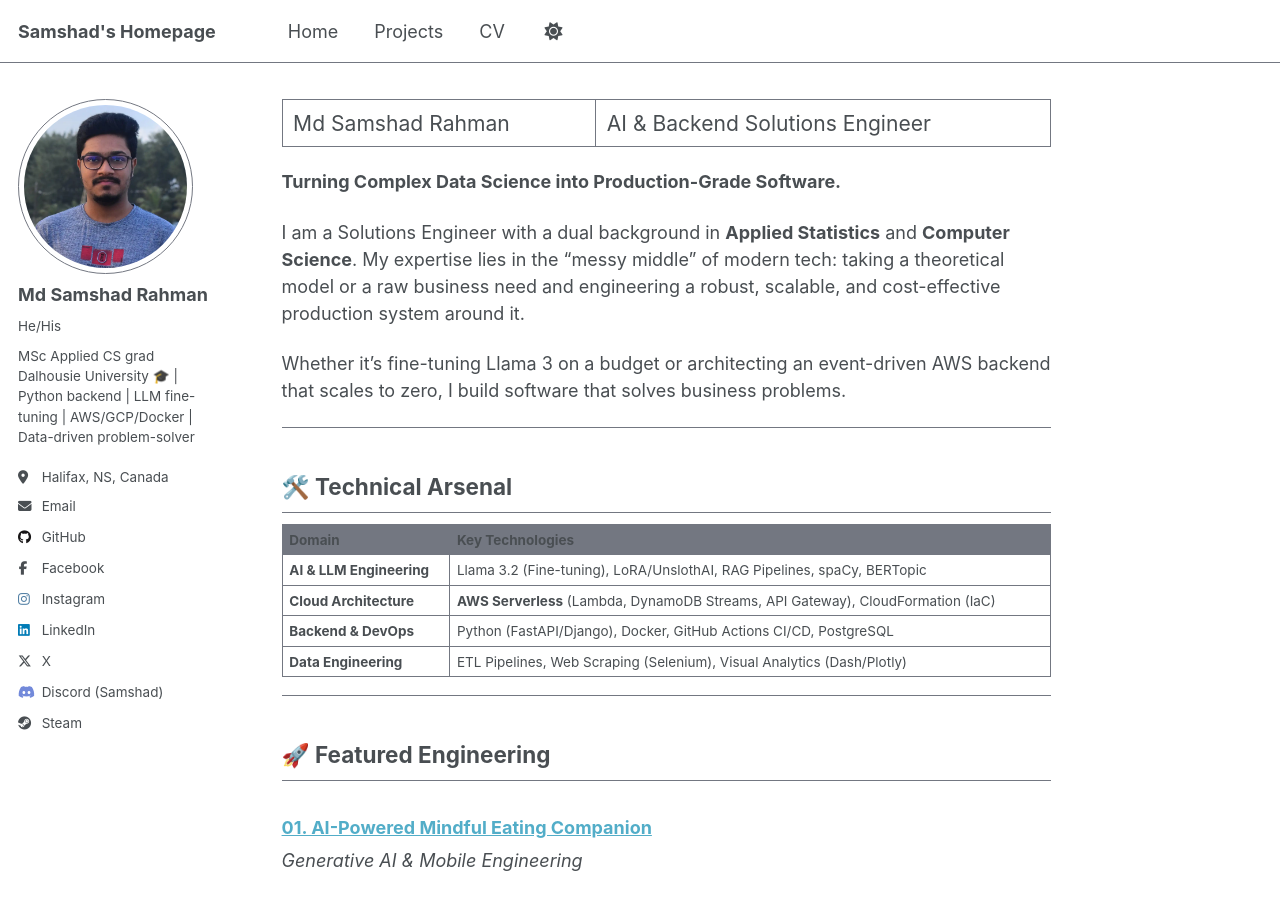
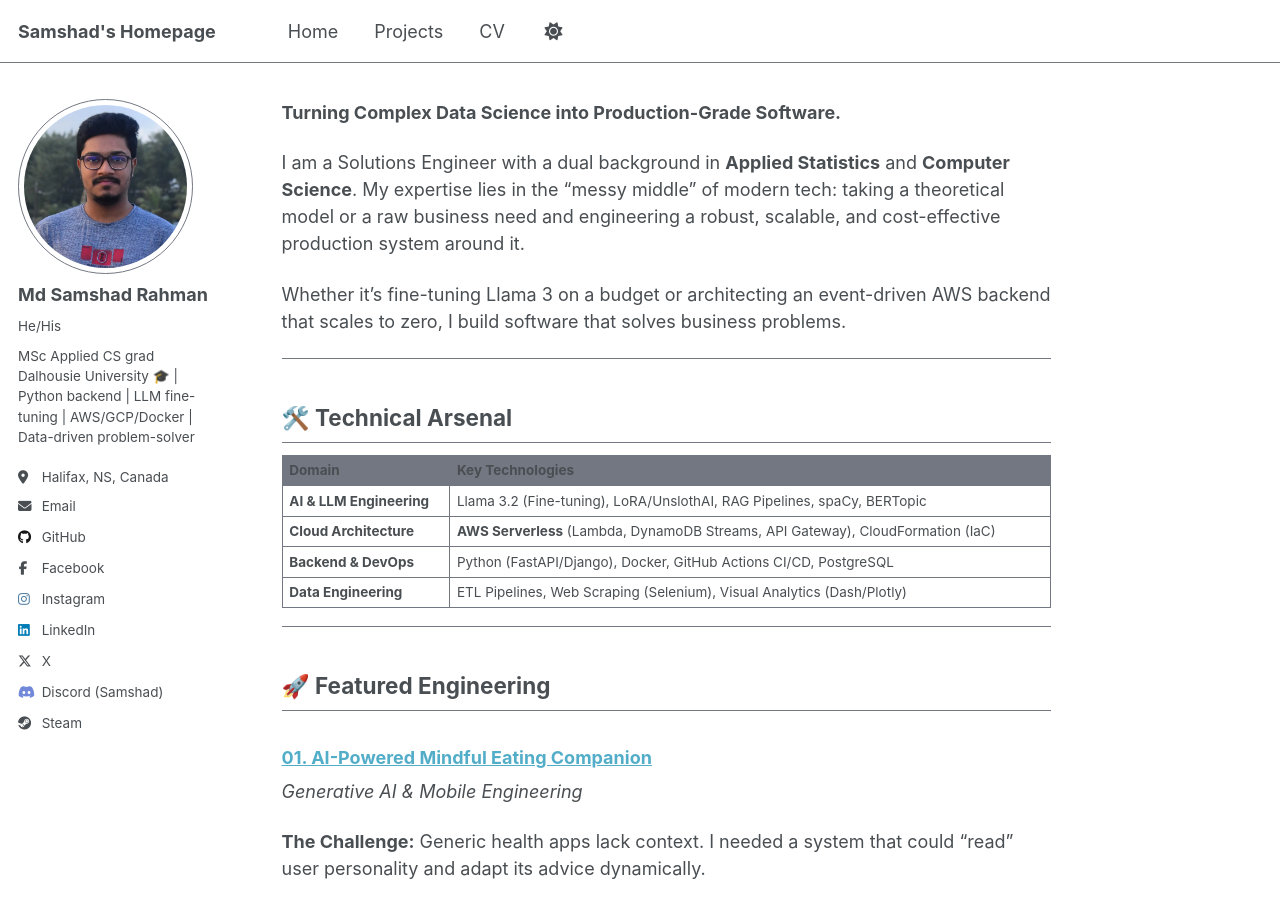
Before and after one commit to samshad/samshad, a Jekyll site: the page built from _pages/about.md, in a window 1280 px wide and 900 px high. Built offline with Jekyll 4.4.1, drawn with Linux system fonts in a browser that asks for light colours; part of the change alters nothing that is shown.

Commit message:
feat: update title formatting in about page

```diff
--- a/_pages/about.md
+++ b/_pages/about.md
@@ -1,6 +1,6 @@
 ---
 permalink: /
-title: "Md Samshad Rahman | AI & Backend Solutions Engineer"
+# title: "Md Samshad Rahman | AI & Backend Solutions Engineer"
 description: "Bridging Statistical Rigor & Scalable Engineering. Specializing in LLM Fine-tuning, Serverless AWS Architecture, and Cost-Optimized Backend Systems."
 keywords: ["Samshad", "Md Samshad Rahman", "AI Engineer", "Backend Developer", "AWS Serverless", "LLM Fine-tuning", "Llama 3", "Python", "FastAPI", "Data Engineering"]
 author_profile: true
```
